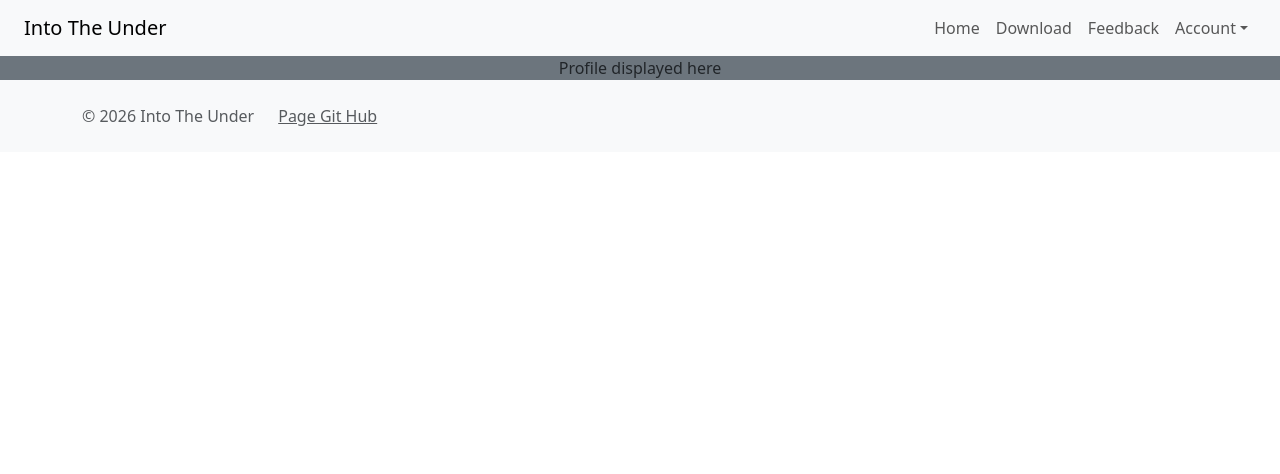
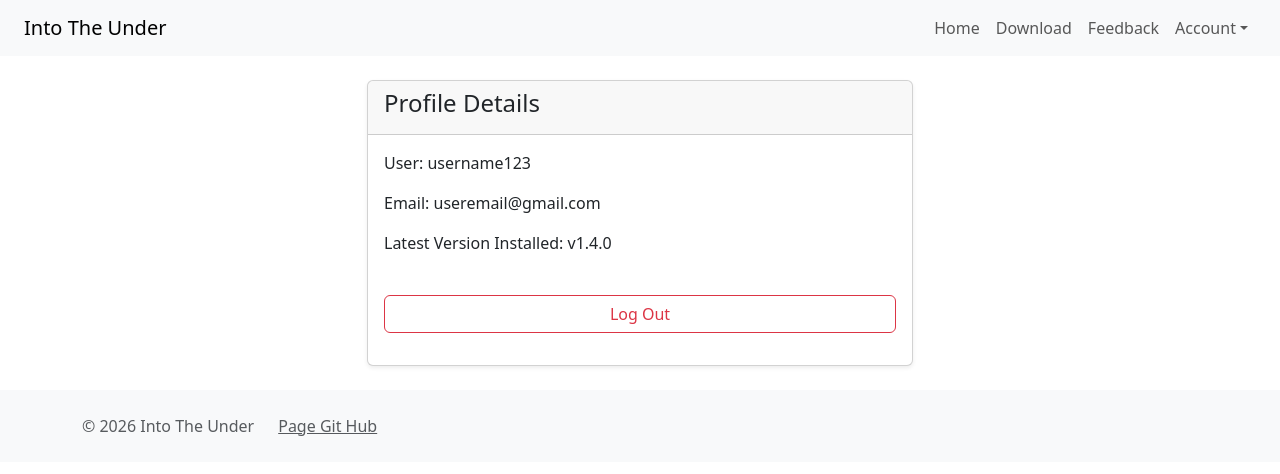
Before and after one commit to davislarson27/intotheunder, a React (Vite) app: page /profile in a window 1280 px wide. Shown: the top 474 px of the page. Built offline with nearby package versions, Linux system fonts and the light colour scheme.

Commit message:
transitioned profile.html to .jsx

```diff
--- a/src/profile/profile.jsx
+++ b/src/profile/profile.jsx
@@ -2,8 +2,34 @@ import React from 'react';
 
 export function Profile() {
   return (
-    <main className="container-fluid bg-secondary text-center">
-      <div>Profile displayed here</div>
+    <main class="py-4 flex-grow-1">
+
+        <div class="container">
+            <div class="row g-4">
+                <div class="col-10 col-md-6 mx-auto">
+
+                    <div class="card shadow-sm">
+                        <div class="card-header">
+                            <h4 class="h-4">Profile Details</h4>
+                        </div>
+                        <div class="card-body">
+                            <div class="mb-3">User: <span class="userName_displayed">username123</span></div>
+                            <div class="mb-3">Email: <span class="userEmail_displayed">useremail@gmail.com</span></div>
+                            <div class="mb-3">Latest Version Installed: <span class="latestVersion_displayed">v1.4.0</span></div>
+
+                            <br class="my-3"/>
+
+                            <div class="mb-3">
+                                <button class="btn btn-outline-danger w-100">Log Out</button>
+                            </div>
+
+                        </div>
+                    </div>
+
+                </div>
+            </div>
+        </div>
+
     </main>
-  );
+);
 }
```
